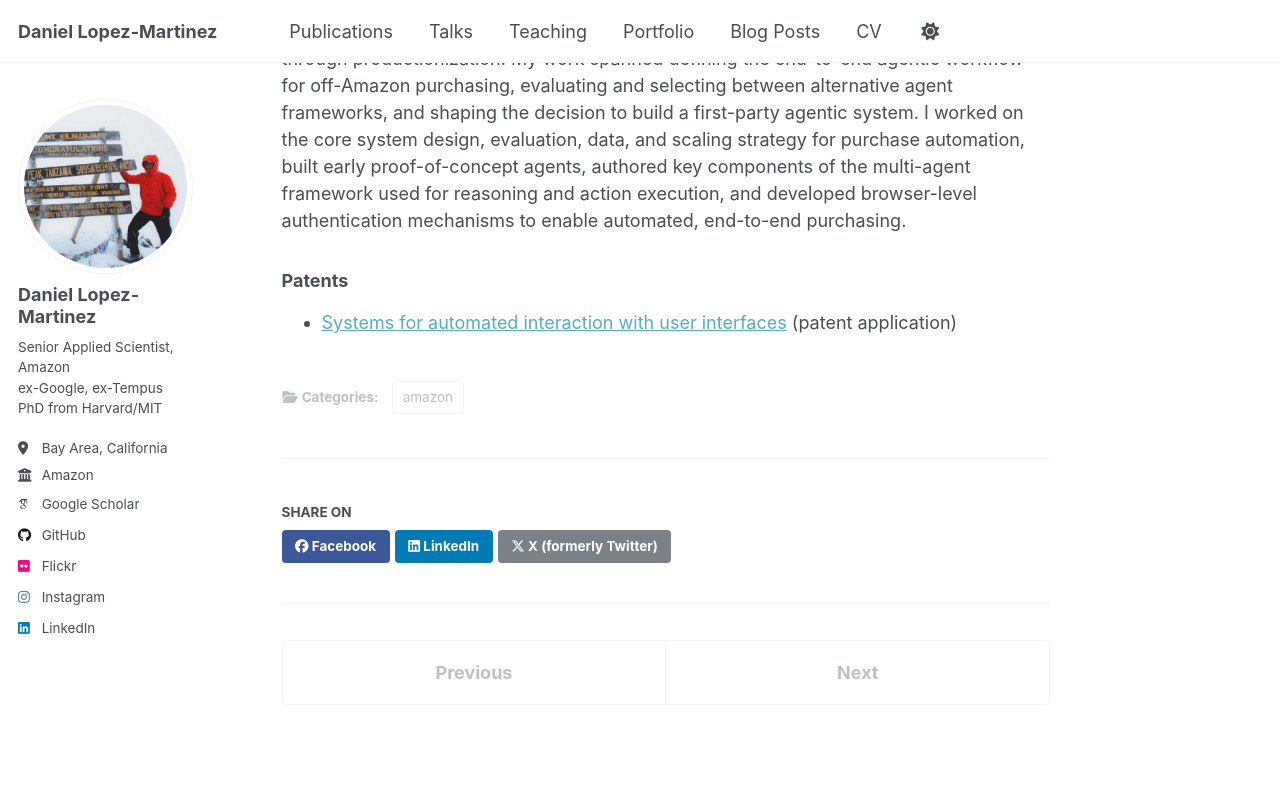
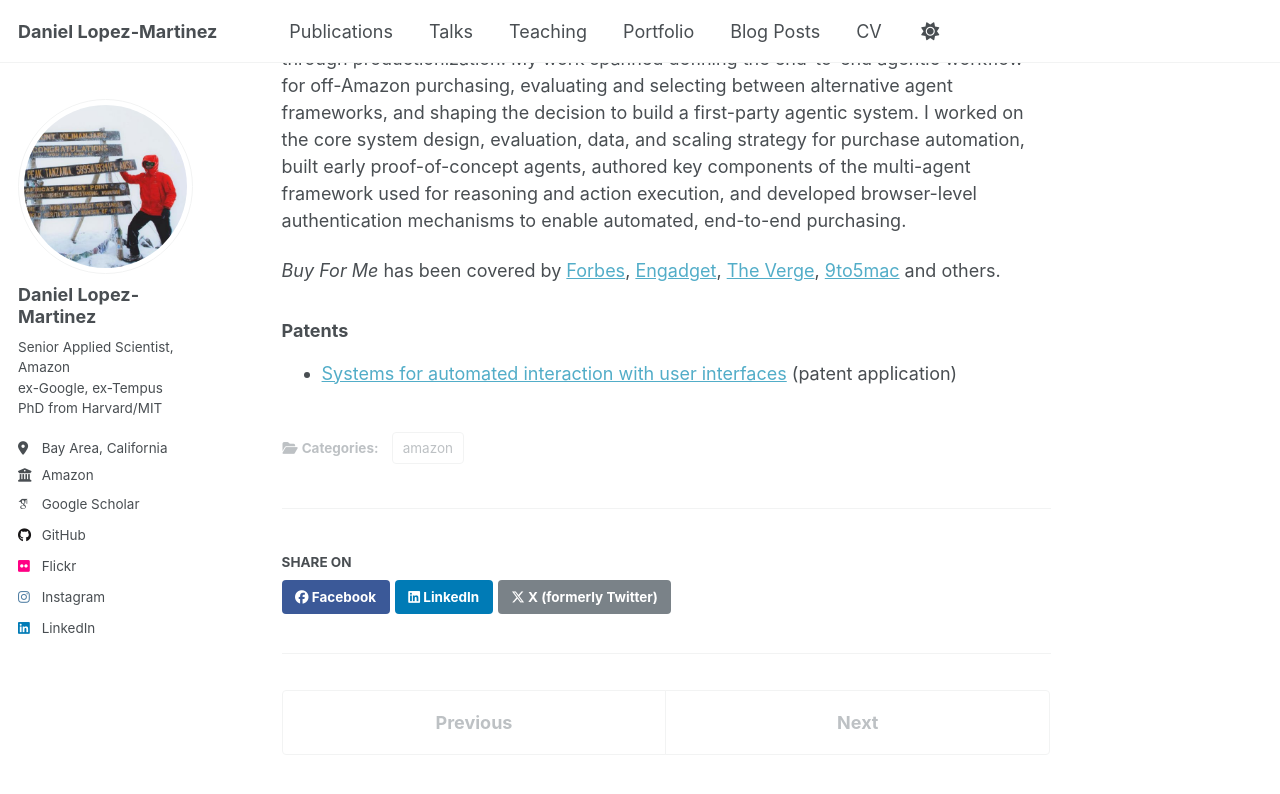
Before and after one commit to daniel-lopezmartinez/daniel-lopezmartinez.github.io, a Jekyll site: the page built from _portfolio/buyforme.md, in a window 1280 px wide and 900 px high, scrolled down 950 px. Shown: the top 794 px of the window. Built offline with Jekyll 4.4.1, drawn with Linux system fonts in a browser that asks for light colours; some web fonts are replaced; a script that is not in the unit is left out.

Commit message:
Adds links

```diff
--- a/_portfolio/buyforme.md
+++ b/_portfolio/buyforme.md
@@ -16,6 +16,8 @@ _Buy For Me_ is implemented as a modular agentic architecture that combines mult
 As a founding scientist behind _Buy For Me_, I contributed from early problem framing through productionization. My work spanned defining the end-to-end agentic workflow for off-Amazon purchasing, evaluating and selecting between alternative agent frameworks, and shaping the decision to build a first-party agentic system. I worked on the core system design, evaluation, data, and scaling strategy for purchase automation, built early proof-of-concept agents, authored key components of the multi-agent framework used for reasoning and action execution, and developed browser-level authentication mechanisms to enable automated, end-to-end purchasing.
 
 
+_Buy For Me_ has been covered by [Forbes](https://www.forbes.com/sites/kirimasters/2025/04/08/amazon-buy-for-me-is-the-latest-entrant-in-the-ai-shopping-agent-race/), [Engadget](https://www.engadget.com/ai/amazons-buy-for-me-ai-will-purchase-stuff-from-third-party-websites-123036361.html), [The Verge](https://www.theverge.com/news/642947/amazon-ai-buy-products-other-websites), [9to5mac](https://9to5mac.com/2025/04/03/amazons-new-buy-for-me-feature-is-a-wild-ai-innovation/) and others.
+
 ### Patents
 
 - [Systems for automated interaction with user interfaces](/publication/2025-agentic-ui-automation-patent) (patent application)
```
